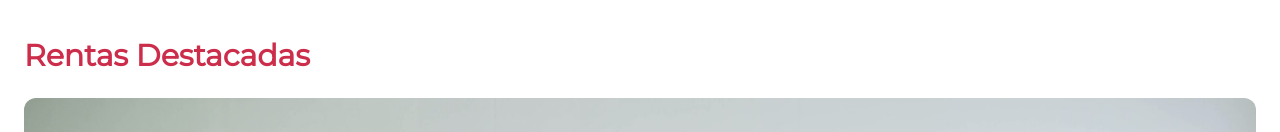
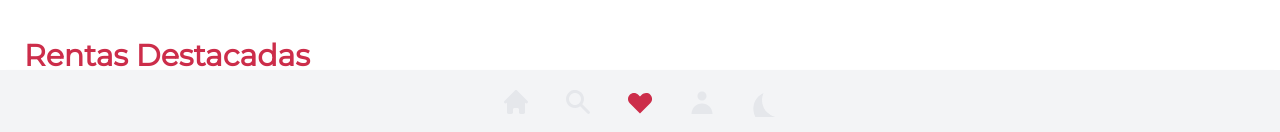
Before and after one commit to carlos-angel/travel, a React (Vite) app: page / in a window 1280 px wide. Shown: the part 666-798 px from the top of the page. Built offline with nearby package versions, Linux system fonts and the light colour scheme.

Commit message:
feat: componente TabBar

```diff
--- a/src/components/Footer.jsx
+++ b/src/components/Footer.jsx
@@ -1,5 +1,5 @@
 export const Footer = ({ children }) => {
-  return <footer className='w-full h-auto bg-gray-50'>{children}</footer>;
+  return <footer className='w-full h-auto bg-gray-50 mb-16'>{children}</footer>;
 };
 
 const About = ({ children, title }) => (
--- /dev/null
+++ b/src/components/TabBar.jsx
@@ -0,0 +1,105 @@
+export const TabBar = ({ children }) => {
+  return (
+    <div
+      id='tab_bar'
+      className='w-full h-16 bg-gray-100 fixed left-0 bottom-0 shadow-md flex space-x-8 items-center justify-center'
+    >
+      {children}
+    </div>
+  );
+};
+
+const Link = ({ href, children }) => <a href={href}>{children}</a>;
+
+const HomeIcon = ({ className, width, height }) => (
+  <svg
+    width={width ?? '20'}
+    height={height ?? '20'}
+    viewBox='0 0 20 20'
+    fill='none'
+    xmlns='http://www.w3.org/2000/svg'
+  >
+    <path
+      className={className}
+      d='M10.707 2.29303C10.5195 2.10556 10.2652 2.00024 10 2.00024C9.73488 2.00024 9.48057 2.10556 9.29304 2.29303L2.29304 9.29303C2.11088 9.48163 2.01009 9.73423 2.01237 9.99643C2.01465 10.2586 2.11981 10.5094 2.30522 10.6948C2.49063 10.8803 2.74144 10.9854 3.00364 10.9877C3.26584 10.99 3.51844 10.8892 3.70704 10.707L4.00004 10.414V17C4.00004 17.2652 4.1054 17.5196 4.29293 17.7071C4.48047 17.8947 4.73482 18 5.00004 18H7.00004C7.26526 18 7.51961 17.8947 7.70715 17.7071C7.89468 17.5196 8.00004 17.2652 8.00004 17V15C8.00004 14.7348 8.1054 14.4805 8.29293 14.2929C8.48047 14.1054 8.73482 14 9.00004 14H11C11.2653 14 11.5196 14.1054 11.7071 14.2929C11.8947 14.4805 12 14.7348 12 15V17C12 17.2652 12.1054 17.5196 12.2929 17.7071C12.4805 17.8947 12.7348 18 13 18H15C15.2653 18 15.5196 17.8947 15.7071 17.7071C15.8947 17.5196 16 17.2652 16 17V10.414L16.293 10.707C16.4816 10.8892 16.7342 10.99 16.9964 10.9877C17.2586 10.9854 17.5095 10.8803 17.6949 10.6948C17.8803 10.5094 17.9854 10.2586 17.9877 9.99643C17.99 9.73423 17.8892 9.48163 17.707 9.29303L10.707 2.29303Z'
+      fill='#3F3F46'
+    />
+  </svg>
+);
+
+const HeartIcon = ({ className, width, height }) => (
+  <svg
+    width={width ?? '20'}
+    height={height ?? '20'}
+    viewBox='0 0 20 20'
+    fill='none'
+    xmlns='http://www.w3.org/2000/svg'
+  >
+    <path
+      className={className}
+      fill-rule='evenodd'
+      clip-rule='evenodd'
+      d="M3.172 5.17202C3.92211 4.42214 4.93934 4.00087 6 4.00087C7.06066 4.00087 8.07789 4.42214 8.828 5.17202L10 6.34302L11.172 5.17202C11.541 4.78998 11.9824 4.48525 12.4704 4.27561C12.9584 4.06598 13.4833 3.95563 14.0144 3.95102C14.5455 3.9464 15.0722 4.04761 15.5638 4.24873C16.0554 4.44986 16.502 4.74687 16.8776 5.12244C17.2532 5.49801 17.5502 5.94462 17.7513 6.4362C17.9524 6.92779 18.0536 7.45451 18.049 7.98562C18.0444 8.51674 17.934 9.04162 17.7244 9.52964C17.5148 10.0177 17.21 10.459 16.828 10.828L10 17.657L3.172 10.828C2.42212 10.0779 2.00085 9.06068 2.00085 8.00002C2.00085 6.93936 2.42212 5.92213 3.172 5.17202Z"
+      fill='#3F3F46'
+    />
+  </svg>
+);
+
+const SearchIcon = ({ className, width, height }) => (
+  <svg
+    width={width ?? '20'}
+    height={height ?? '20'}
+    viewBox='0 0 20 20'
+    fill='none'
+    xmlns='http://www.w3.org/2000/svg'
+  >
+    <path
+      className={className}
+      fill-rule='evenodd'
+      clip-rule='evenodd'
+      d='M8 3.99997C6.93913 3.99997 5.92172 4.4214 5.17157 5.17155C4.42143 5.92169 4 6.93911 4 7.99997C4 9.06084 4.42143 10.0783 5.17157 10.8284C5.92172 11.5785 6.93913 12 8 12C9.06087 12 10.0783 11.5785 10.8284 10.8284C11.5786 10.0783 12 9.06084 12 7.99997C12 6.93911 11.5786 5.92169 10.8284 5.17155C10.0783 4.4214 9.06087 3.99997 8 3.99997ZM2 7.99997C1.99988 7.05568 2.22264 6.12468 2.65017 5.28271C3.0777 4.44074 3.69792 3.71157 4.4604 3.1545C5.22287 2.59743 6.10606 2.22819 7.03815 2.07681C7.97023 1.92543 8.92488 1.99618 9.82446 2.28332C10.724 2.57046 11.5432 3.06587 12.2152 3.72927C12.8872 4.39266 13.3931 5.20531 13.6919 6.10111C13.9906 6.9969 14.0737 7.95056 13.9343 8.88452C13.795 9.81848 13.4372 10.7064 12.89 11.476L17.707 16.293C17.8892 16.4816 17.99 16.7342 17.9877 16.9964C17.9854 17.2586 17.8802 17.5094 17.6948 17.6948C17.5094 17.8802 17.2586 17.9854 16.9964 17.9876C16.7342 17.9899 16.4816 17.8891 16.293 17.707L11.477 12.891C10.5794 13.5293 9.52335 13.9081 8.42468 13.9861C7.326 14.0641 6.22707 13.8381 5.2483 13.3329C4.26953 12.8278 3.44869 12.063 2.87572 11.1223C2.30276 10.1816 1.99979 9.10141 2 7.99997Z'
+      fill='#3F3F46'
+    />
+  </svg>
+);
+
+const MoonIcon = ({ className, width, height }) => (
+  <svg
+    width={width ?? '20'}
+    height={height ?? '20'}
+    viewBox='0 0 20 20'
+    fill='none'
+    xmlns='http://www.w3.org/2000/svg'
+  >
+    <path
+      className={className}
+      d='M25.0748 19.2748C22.9267 20.2465 20.5334 20.5405 18.214 20.1177C15.8945 19.6949 13.7589 18.5753 12.0918 16.9082C10.4246 15.241 9.30509 13.1055 8.88228 10.786C8.45946 8.46654 8.75347 6.0733 9.72512 3.92514C8.01494 4.69801 6.51777 5.87422 5.36208 7.35288C4.20638 8.83154 3.42666 10.5685 3.08979 12.4147C2.75293 14.261 2.86898 16.1614 3.428 17.9529C3.98702 19.7444 4.97232 21.3736 6.29935 22.7006C7.62639 24.0276 9.25556 25.0129 11.0471 25.572C12.8386 26.131 14.739 26.247 16.5852 25.9102C18.4315 25.5733 20.1684 24.7936 21.6471 23.6379C23.1257 22.4822 24.302 20.985 25.0748 19.2748V19.2748Z'
+      fill='#CC2D4A'
+    />
+  </svg>
+);
+
+const UserIcon = ({ className, width, height }) => (
+  <svg
+    width={width ?? '20'}
+    height={height ?? '20'}
+    viewBox='0 0 20 20'
+    fill='none'
+    xmlns='http://www.w3.org/2000/svg'
+  >
+    <path
+      className={className}
+      fill-rule='evenodd'
+      clip-rule='evenodd'
+      d='M10 9C10.7956 9 11.5587 8.68393 12.1213 8.12132C12.6839 7.55871 13 6.79565 13 6C13 5.20435 12.6839 4.44129 12.1213 3.87868C11.5587 3.31607 10.7956 3 10 3C9.20435 3 8.44129 3.31607 7.87868 3.87868C7.31607 4.44129 7 5.20435 7 6C7 6.79565 7.31607 7.55871 7.87868 8.12132C8.44129 8.68393 9.20435 9 10 9ZM3 18C3 17.0807 3.18106 16.1705 3.53284 15.3212C3.88463 14.4719 4.40024 13.7003 5.05025 13.0503C5.70026 12.4002 6.47194 11.8846 7.32122 11.5328C8.1705 11.1811 9.08075 11 10 11C10.9193 11 11.8295 11.1811 12.6788 11.5328C13.5281 11.8846 14.2997 12.4002 14.9497 13.0503C15.5998 13.7003 16.1154 14.4719 16.4672 15.3212C16.8189 16.1705 17 17.0807 17 18H3Z'
+      fill='#3F3F46'
+    />
+  </svg>
+);
+
+TabBar.Link = Link;
+TabBar.HomeIcon = HomeIcon;
+TabBar.HeartIcon = HeartIcon;
+TabBar.SearchIcon = SearchIcon;
+TabBar.MoonIcon = MoonIcon;
+TabBar.UserIcon = UserIcon;
--- a/src/screens/Home.jsx
+++ b/src/screens/Home.jsx
@@ -2,12 +2,12 @@ import { Hero } from 'components/Hero';
 import { TravelCard } from 'components/TravelCard';
 import { Footer } from '../components/Footer';
 import { FrequentQuestions } from '../components/FrequentQuestions';
+import { TabBar } from '../components/TabBar';
 
 export const Home = () => {
   return (
     <main className='h-screen'>
       <nav></nav>
-      <div id='tab_bar'></div>
       <section className='w-full pb-6'>
         <Hero />
         <div id='recomendados' className='p-6'>
@@ -105,6 +105,27 @@ export const Home = () => {
           <Footer.About.Info className='text-sm text-gray-300' paragraph='Travel, Inc.' />
         </Footer.About>
       </Footer>
+      <TabBar>
+        <TabBar.Link href='#home'>
+          <TabBar.HomeIcon width={30} height={30} className='fill-current text-gray-200' />
+        </TabBar.Link>
+
+        <TabBar.Link href='#recomendados'>
+          <TabBar.SearchIcon width={30} height={30} className='fill-current text-gray-200' />
+        </TabBar.Link>
+
+        <TabBar.Link href='#rentas_destacadas'>
+          <TabBar.HeartIcon width={30} height={30} className='fill-current text-primary' />
+        </TabBar.Link>
+
+        <TabBar.Link href='#'>
+          <TabBar.UserIcon width={30} height={30} className='fill-current text-gray-200' />
+        </TabBar.Link>
+
+        <TabBar.Link href='#'>
+          <TabBar.MoonIcon width={30} height={30} className='fill-current text-gray-200' />
+        </TabBar.Link>
+      </TabBar>
     </main>
   );
 };
```
